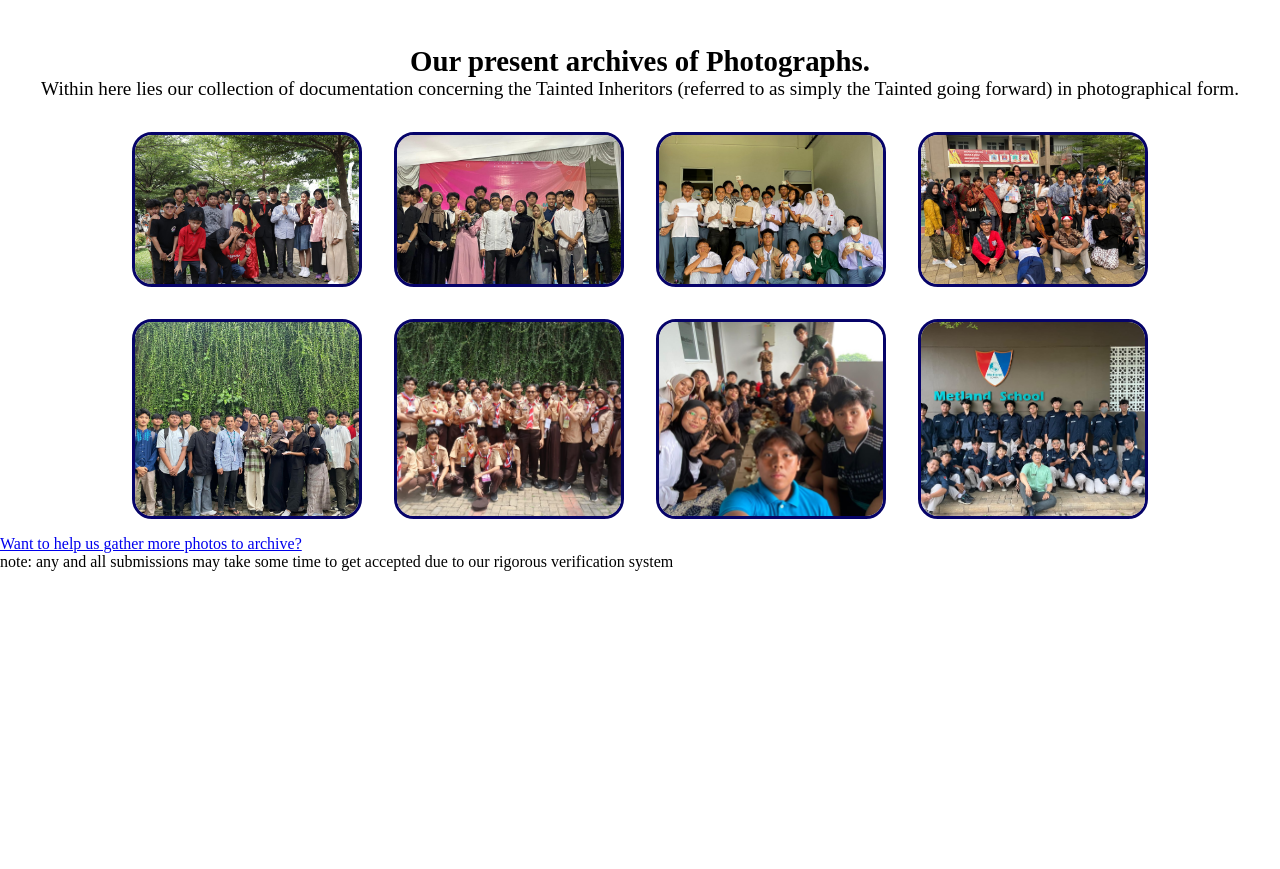
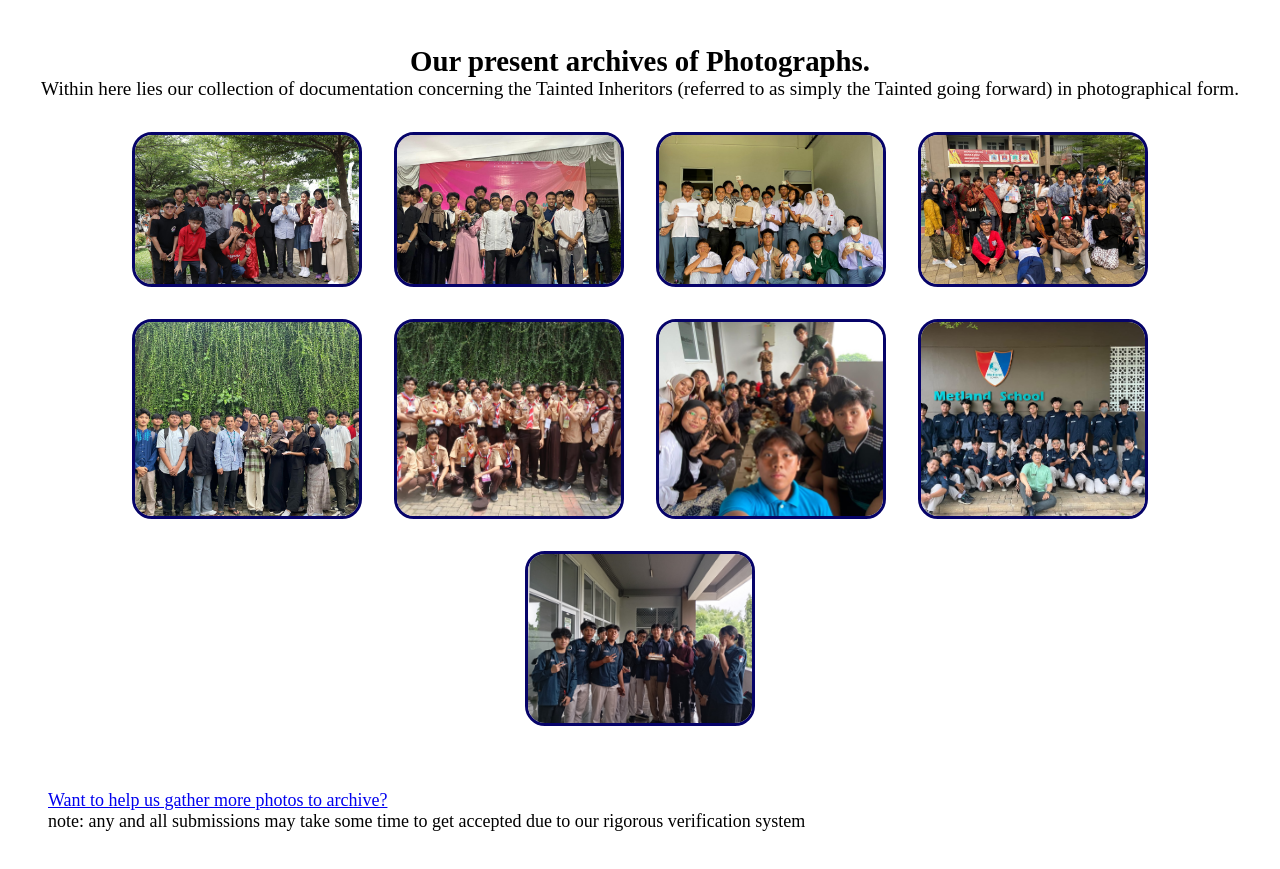
Before and after one commit to valentino-setiawan/Project-Remembrancer-V2, a plain HTML site: page NOT-Ind/Photo-Archive.html in a window 1280 px wide. Shown: the part 163-1032 px from the top of the page. Before the commit the page ends 800 px from the top, so only its background shows below. Drawn offline with nearby package versions, Linux system fonts and the light colour scheme.

Commit message:
Happy Bortdae! V1.5

```diff
--- a/NOT-Ind/Photo-Archive.html
+++ b/NOT-Ind/Photo-Archive.html
@@ -44,6 +44,7 @@
       <img src="../ImgDump/IMG-6.jpg">
       <img src="../ImgDump/IMG-7.jpg">
       <img src="../ImgDump/IMG-Mimic.jpg">
+      <img src="../ImgDump/IMG-8.jpg">
     </div>
         <!-- The Modal -->
     <div id="myModal" class="modal">
@@ -51,7 +52,7 @@
       <img class="modal-content">
     </div>
 
-    <div class="HelpRedirect">
+    <div class="HelpWanted">
       <a  href="HelpWanted.html">Want to help us gather more photos to archive?</a>
       <p> note: any and all submissions may take some time to get accepted due to our rigorous verification system</p>
     </div>
```
Also changed, not shown: ImgDump/IMG-8.jpg (added).
